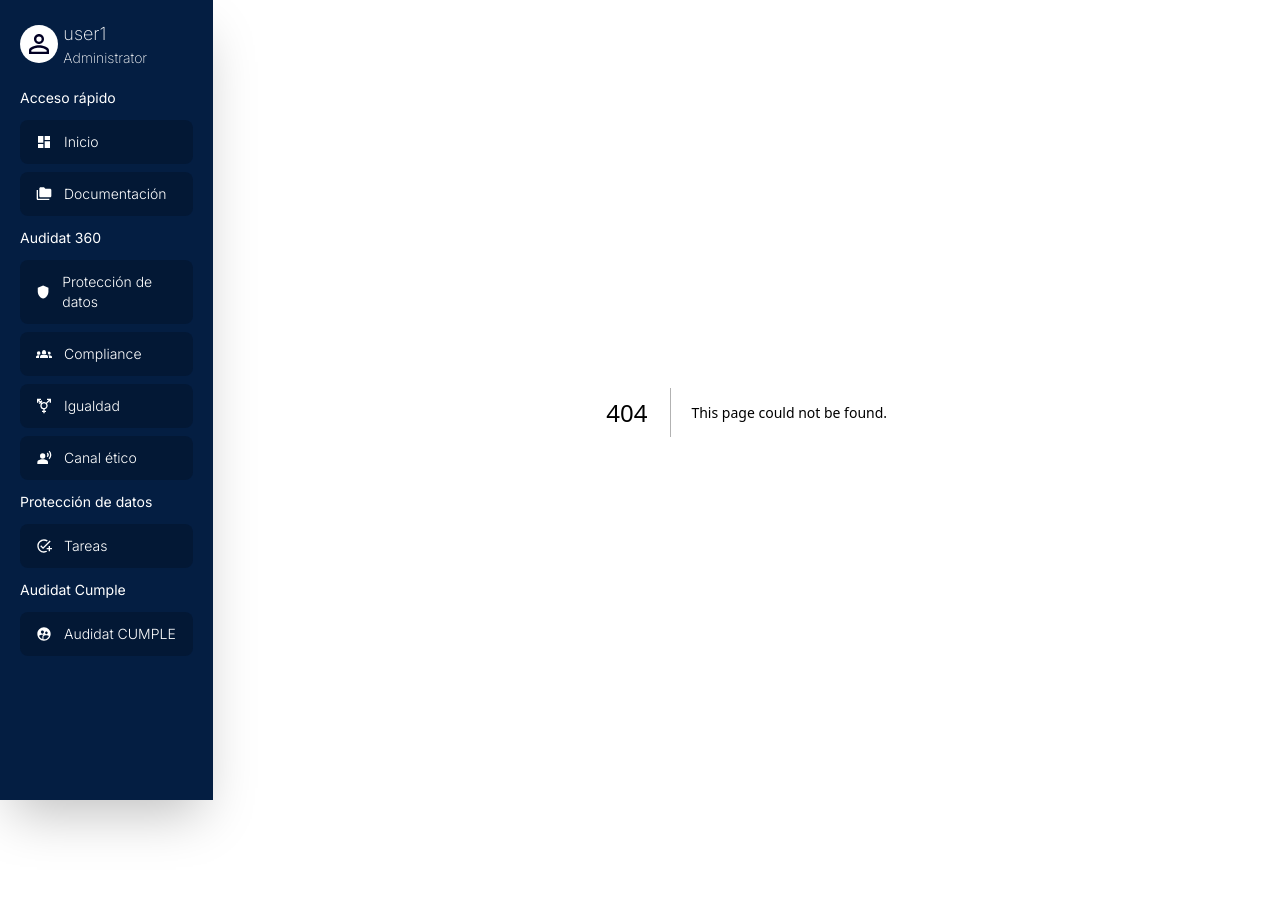
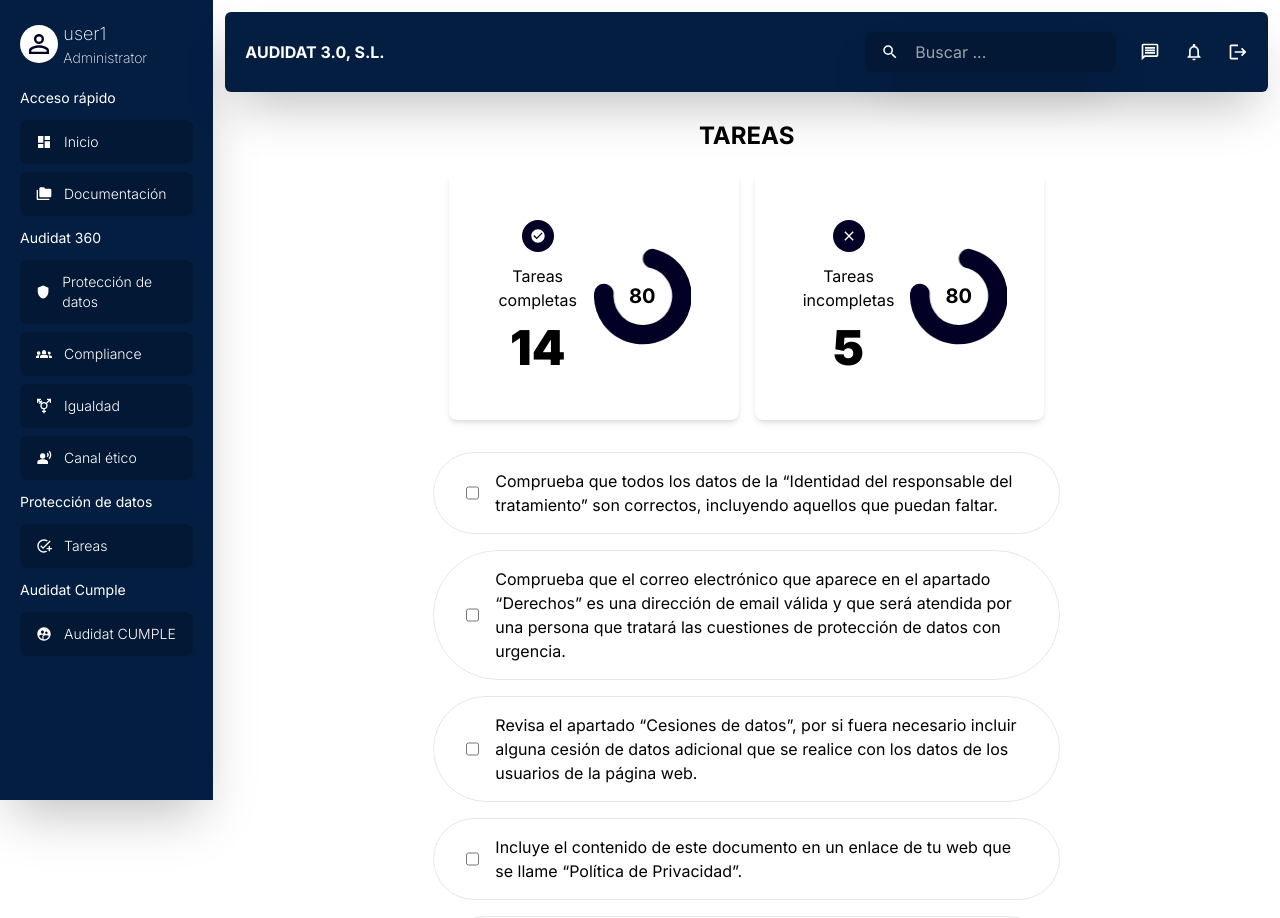
Before and after one commit to alexiglesiasmartinez/preprod-audidat-clientes, a Next.js app: page /tareas in a window 1280 px wide. Before the commit this address had no page. Shown: the top 918 px of the page. Before the commit the page ends 824 px from the top, so only its background shows below. Built offline with nearby package versions, Linux system fonts and the light colour scheme.

Commit message:
Tareas hechas

```diff
--- a/package.json
+++ b/package.json
@@ -11,6 +11,7 @@
   "dependencies": {
     "next": "^14.0.1",
     "react": "^18",
+    "react-chartjs-2": "^5.2.0",
     "react-dom": "^18",
     "react-icons": "^4.11.0"
   },
--- /dev/null
+++ b/src/app/tareas/page.js
@@ -0,0 +1,48 @@
+import React from "react";
+import TareasList from "@/components/TareasList";
+import TareasSummary from "@/components/TareasSummary";
+import Header from "@/components/Header";
+import Footer from "@/components/Footer";
+
+import {
+   MdDashboard,
+   MdCheckCircle,
+   MdClose
+} from "react-icons/md";
+
+export default function Tareas() {
+   return (
+      <>
+         <Header />
+         <div className="pl-52 pr-52 py-7 flex flex-col justify-start items-center gap-5 min-h-[83vh] h-auto">
+            <h1 className="text-2xl font-bold text-center">TAREAS</h1>
+            <div>
+               <div className='grid lg:grid-cols-2 grid-cols-1 gap-4 justify-center items-start mb-4 ml-4 mr-4 h-fit'>
+                  <div className="flex justify-between items-center gap-4 bg-white rounded-lg p-12 shadow-md hover:shadow-lg transition duration-300">
+                     <div className="flex flex-col justify-center items-center gap-3 w-3/6">
+                        <div className="flex justify-center text-white bg-mainColor w-fit p-2 rounded-full">
+                           <MdCheckCircle />
+                        </div>
+                        <h1 className="w-full text-center">Tareas completas</h1>
+                        <h1 className="text-5xl font-black w-full text-center">14</h1>
+                     </div>
+                     <TareasSummary />
+                  </div>
+                  <div className="flex justify-between items-center gap-4 bg-white rounded-lg p-12 shadow-md hover:shadow-lg transition duration-300">
+                     <div className="flex flex-col justify-center items-center gap-3 w-3/6">
+                        <div className="flex justify-center text-white bg-mainColor w-fit p-2 rounded-full">
+                           <MdClose />
+                        </div>
+                        <h1 className="w-full text-center">Tareas incompletas</h1>
+                        <h1 className="text-5xl font-black w-full text-center">5</h1>
+                     </div>
+                     <TareasSummary />
+                  </div>
+               </div>
+               <TareasList />
+            </div>
+         </div>
+         <Footer />
+      </>
+   );
+};
--- a/src/components/Footer.jsx
+++ b/src/components/Footer.jsx
@@ -5,7 +5,7 @@
 const Footer = () => {
    return (
       <footer className="bg-secondaryGradient text-white text-center sticky z-10 p-5 shadow-2xl rounded-md">
-         <div className="grid grid-cols-3 justify-center align-middle h-full">
+         <div className="grid grid-cols-3 justify-center align-middle h-full pr-4">
             <div className="flex items-center gap-3">
                <Image
                   src="/logo-audidat-clientes.png"
--- a/src/components/LeftBar.jsx
+++ b/src/components/LeftBar.jsx
@@ -1,5 +1,4 @@
 import React from "react";
-import Image from "next/image";
 import Link from "next/link";
 import {
    MdDashboard,
@@ -88,7 +87,7 @@
 
             <span className="text-sm mt-1 mb-1">Protección de datos</span>
             <Link
-               href="/ndocs"
+               href="/tareas"
                className="font-light flex items-center justify-start flex-row gap-3 bg-mainColor2 w-full py-3 px-4 hover:bg-mainColor3 transition-colors duration-300 rounded-lg"
             >
                <MdOutlineAddTask />
--- /dev/null
+++ b/src/components/TareasList.jsx
@@ -0,0 +1,108 @@
+"use client";
+
+import React, { useState } from "react";
+//import { data } from "@/data/tareasList.js";
+
+export const data = [
+   {
+      id: 1,
+      description:
+         "Comprueba que todos los datos de la “Identidad del responsable del tratamiento” son correctos, incluyendo aquellos que puedan faltar.",
+   },
+   {
+      id: 2,
+      description:
+         "Comprueba que el correo electrónico que aparece en el apartado “Derechos” es una dirección de email válida y que será atendida por una persona que tratará las cuestiones de protección de datos con urgencia.",
+   },
+   {
+      id: 3,
+      description:
+         "Revisa el apartado “Cesiones de datos”, por si fuera necesario incluir alguna cesión de datos adicional que se realice con los datos de los usuarios de la página web.",
+   },
+   {
+      id: 4,
+      description:
+         "Incluye el contenido de este documento en un enlace de tu web que se llame “Política de Privacidad”.",
+   },
+   {
+      id: 5,
+      description:
+         "Configura tu web para que el usuario deba marcar obligatoriamente la casilla “Acepto las condiciones de la Política de Privacidad” si quiere continuar con su solicitud",
+   },
+   {
+      id: 6,
+      description:
+         "En caso de que pretendas usar los datos de los usuarios de tu web para finalidades distintas de la de atender su solicitud, ¿has insertado las correspondientes casillas de marcación obligatoria?",
+   },
+   {
+      id: 7,
+      description:
+         "Configura la ventana emergente para que aparezca a todos los usuarios que accedan a tu web por primera vez.",
+   },
+   {
+      id: 8,
+      description:
+         "Procura que la ventana emergente de cookies no entorpezca el normal uso de tu web.",
+   },
+   {
+      id: 9,
+      description:
+         "La ventana de configuración de cookies deberá permitir a los usuarios aceptar unas cookies y rechazar otras.",
+   },
+   {
+      id: 10,
+      description:
+         "Comprueba que todos los datos del apartado “Identificación de quién utiliza las cookies” son correctos.",
+   },
+   {
+      id: 11,
+      description:
+         "Cumplimenta el apartado “Información concreta sobre las cookies utilizadas en este sitio web”.",
+   },
+   {
+      id: 12,
+      description:
+         "Incluye el contenido de este documento en un enlace de tu web que se llame “Política de Cookies”.",
+   },
+];
+
+const TareasList = () => {
+   const [checkedItems, setCheckedItems] = useState(
+      Array(data.length).fill(false)
+   );
+
+   const handleLabelClick = (index, event) => {
+      event.stopPropagation();
+      const newCheckedItems = [...checkedItems];
+      newCheckedItems[index] = !newCheckedItems[index];
+      setCheckedItems(newCheckedItems);
+   };
+
+   return (
+      <div className="flex flex-col w-full">
+         <ul>
+            {data.map((el, index) => (
+               <li key={el.id} className="w-full my-4">
+                  <label
+                     htmlFor={`tareasList-${el.id}`}
+                     className={`flex gap-4 py-4 px-8 rounded-full cursor-pointer border hover:shadow-lg transition duration-300 ${
+                        checkedItems[index]
+                           ? "bg-mainColor text-white"
+                           : "bg-white"
+                     }`}
+                  >
+                     <input
+                        type="checkbox"
+                        id={`tareasList-${el.id}`}
+                        onClick={(event) => handleLabelClick(index, event)}
+                     />
+                     <p>{el.description}</p>
+                  </label>
+               </li>
+            ))}
+         </ul>
+      </div>
+   );
+};
+
+export default TareasList;
--- /dev/null
+++ b/src/components/TareasSummary.jsx
@@ -0,0 +1,44 @@
+"use client";
+
+import React from "react";
+import { Doughnut } from "react-chartjs-2";
+import Chart from "chart.js/auto";
+
+const TareasSummary = () => {
+   const data = {
+      labels: ["Relleno", "Vacío"],
+      datasets: [
+         {
+            data: [80, 20],
+            backgroundColor: ["#020024", "transparent"],
+            borderWidth: 0,
+            borderRadius: 10,
+         },
+      ],
+   };
+
+   const options = {
+      cutout: "60%",
+      responsive: true,
+      maintainAspectRatio: false,
+      plugins: {
+         legend: {
+            display: false,
+         },
+         tooltip: {
+            enabled: false,
+         },
+      },
+   };
+
+   return (
+      <div className="flex flex-col w-3/6 h-32 relative">
+         <Doughnut data={data} options={options} chart={Chart} />
+         <p className="text-xl font-bold absolute top-1/2 left-1/2 transform -translate-x-1/2 -translate-y-1/2">
+            {data.datasets[0].data[0]}
+         </p>
+      </div>
+   );
+};
+
+export default TareasSummary;
```
Also changed, not shown: 1 other file (tests, documents, lock files or other folders).
